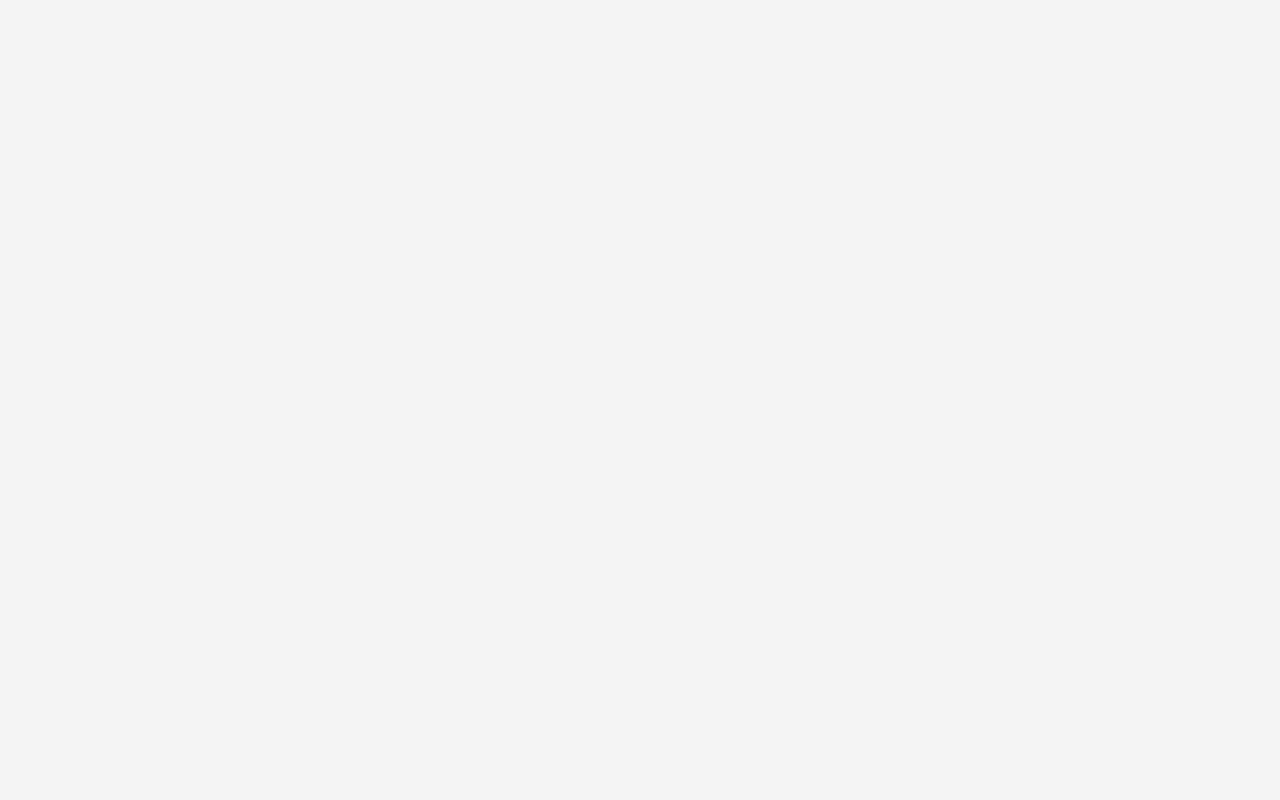
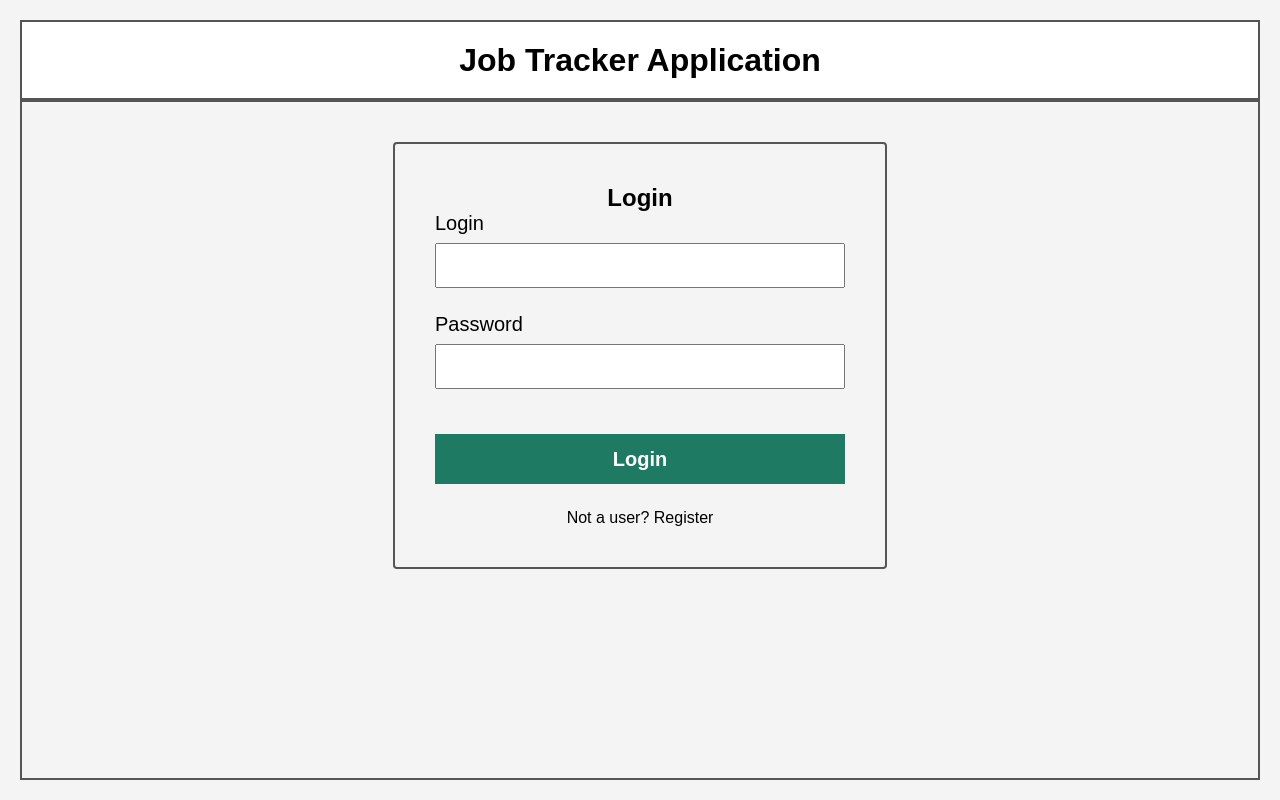
Before and after one commit to Code-Experiences/job-application-tracker, a React (Vite) app in the folder jtfront/: page /login in a window 1280 px wide. Before the commit this address had no page. Built offline with nearby package versions, Linux system fonts and the light colour scheme.

Commit message:
feat: add Login and Register pages with form inputs

```diff
--- a/jtfront/src/App.tsx
+++ b/jtfront/src/App.tsx
@@ -1,11 +1,15 @@
 import { BrowserRouter, Routes, Route } from "react-router-dom";
 import Dashboard from "./pages/Dashboard";
+import Register from "./pages/Register";
+import Login from "./pages/Login";
 
 export default function App() {
   return (
     <BrowserRouter>
       <Routes>
         <Route path="/" element={<Dashboard />} />
+        <Route path="/register" element={<Register/>}/>
+        <Route path="/login" element={<Login/>}/>
       </Routes>
     </BrowserRouter>
   );
--- a/jtfront/src/index.css
+++ b/jtfront/src/index.css
@@ -26,7 +26,8 @@ body {
 
 .layout {
   display: flex;
-  height: calc(100vh - 80px);
+  height: calc(100vh - 120px);
+  border: 2px solid #555;
 }
 
 .left-section {
@@ -170,3 +171,39 @@ body {
 
   cursor: pointer;
 }
+
+.layoutRegister {
+  min-height: calc(100vh - 120px);
+  border: 2px solid #555;
+  display: flex;
+  justify-content: center;
+  align-items: center;
+  padding-top: 40px;
+  padding-bottom: 20px;
+}
+
+
+.centreForm {
+  display: inline-flex;
+  flex-direction: column;
+  padding: 40px;
+  border-radius: 4px;
+  border: 2px solid #555;
+  align-self: start;
+
+}
+
+.input-group input {
+  width: 410px;
+  height: 45px;
+}
+
+.tag {
+  display: flex;
+  align-items: center;
+  justify-content: center;
+}
+
+.centreForm h2 {
+  text-align: center;
+}
--- /dev/null
+++ b/jtfront/src/pages/Login.tsx
@@ -0,0 +1,34 @@
+export default function Login(){
+    return (
+         <div className="container">
+      <div className="header">
+        <h1>Job Tracker Application</h1>
+      </div>
+      <div className="layoutRegister">
+        <div className="centreForm">
+            <h2 >Login</h2>
+         <form className="form">
+
+              <div className="input-group">
+                <label>Login</label>
+                <input type="text" />
+              </div>
+
+              <div className="input-group">
+                <label>Password</label>
+                <input type="text" />
+              </div>
+
+
+              <button className="submit-btn">
+                Login
+              </button>
+
+              <p className='tag'>Not a user? Register</p>
+
+            </form>
+            </div>
+      </div>
+    </div>
+    );
+}
--- /dev/null
+++ b/jtfront/src/pages/Register.tsx
@@ -0,0 +1,43 @@
+export default function Register(){
+    return (
+         <div className="container">
+      <div className="header">
+        <h1>Job Tracker Application</h1>
+      </div>
+      <div className="layoutRegister">
+        <div className="centreForm">
+            <h2 >Register</h2>
+         <form className="form">
+
+              <div className="input-group">
+                <label>Name</label>
+                <input type="text" />
+              </div>
+
+              <div className="input-group">
+                <label>Email</label>
+                <input type="text" />
+              </div>
+
+              <div className="input-group">
+                <label>Password</label>
+                <input type="text" />
+              </div>
+
+              <div className="input-group">
+                <label>Re-enter Password</label>
+                <input type="text" />
+              </div>
+
+              <button className="submit-btn">
+                Register
+              </button>
+
+              <p className='tag'>Already a user? Login</p>
+
+            </form>
+            </div>
+      </div>
+    </div>
+    );
+}
```
